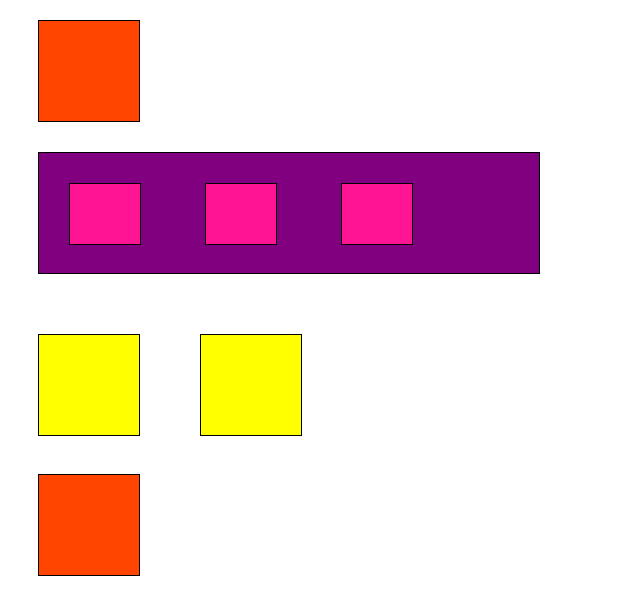
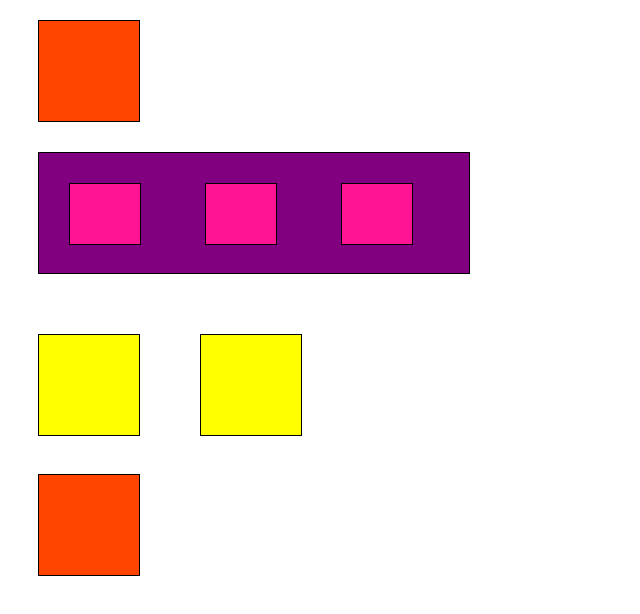
Before and after one commit to AmaliaRiveraC/display-inline-block-8-div, a plain HTML site: page index.html in a window 1280 px wide. Shown: the whole page, without its empty margins (0-640 px from the left). Drawn offline with Linux system fonts and the light colour scheme.

Commit message:
ultimo commit

```diff
--- a/css/main.css
+++ b/css/main.css
@@ -2,8 +2,7 @@
     border: 1px solid black;
     background-color: purple;
     height: 120px;
-    width: 500px;
-
+    width: 430px;
 }
 
 div {
```
